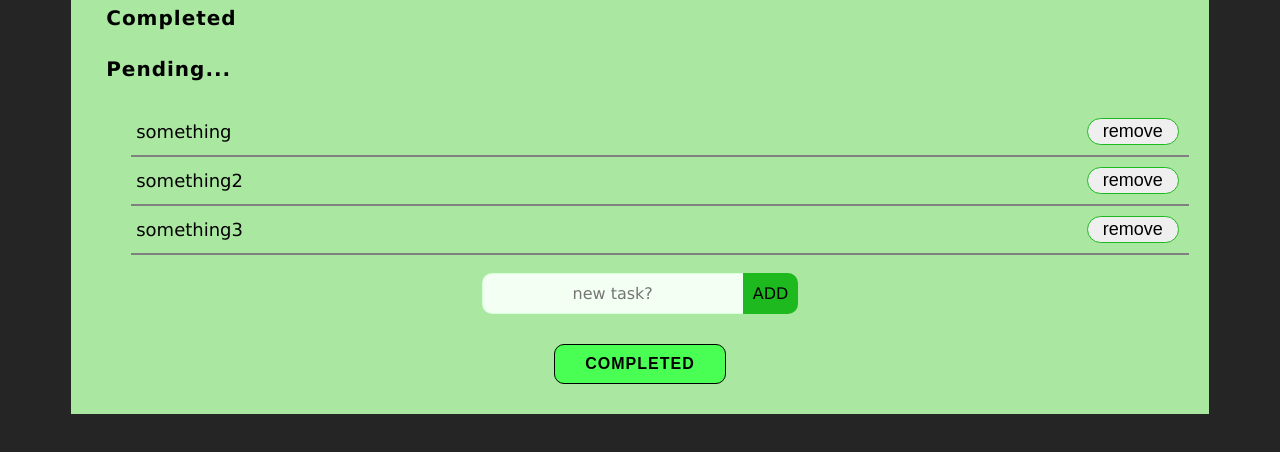
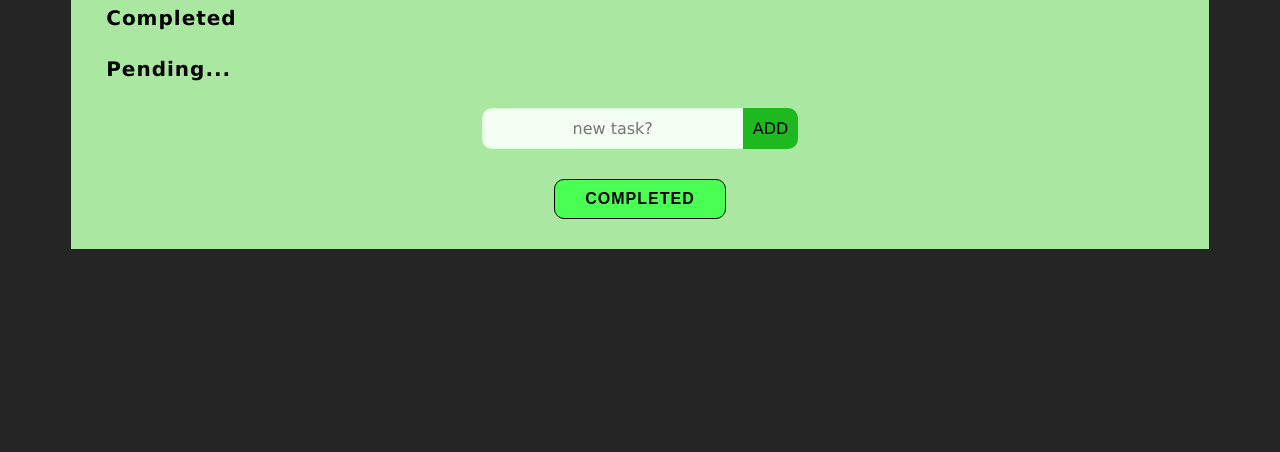
Before and after one commit to bolakunmi/to-do-list, a plain HTML site: page index.html in a window 1280 px wide. Shown: the part 110-562 px from the top of the page. Drawn offline with Linux system fonts and the light colour scheme.

Commit message:
Add files via upload

```diff
--- a/index.html
+++ b/index.html
@@ -16,17 +16,7 @@
       <ul class="completed"></ul>
       <h4>pending...</h4>
       <ul class="pending">
-        <!-- ondragstart="start()" ondragover="dragover()" -->
-        <li draggable="true" >
-          something
-        </li>
-        <li draggable="true" >
-          something2
-        </li>
 
-        <li draggable="true" >
-          something3
-        </li>
       </ul>
       <div class="glow_on_focus">
         <input type="text" placeholder="new task?" />
```
